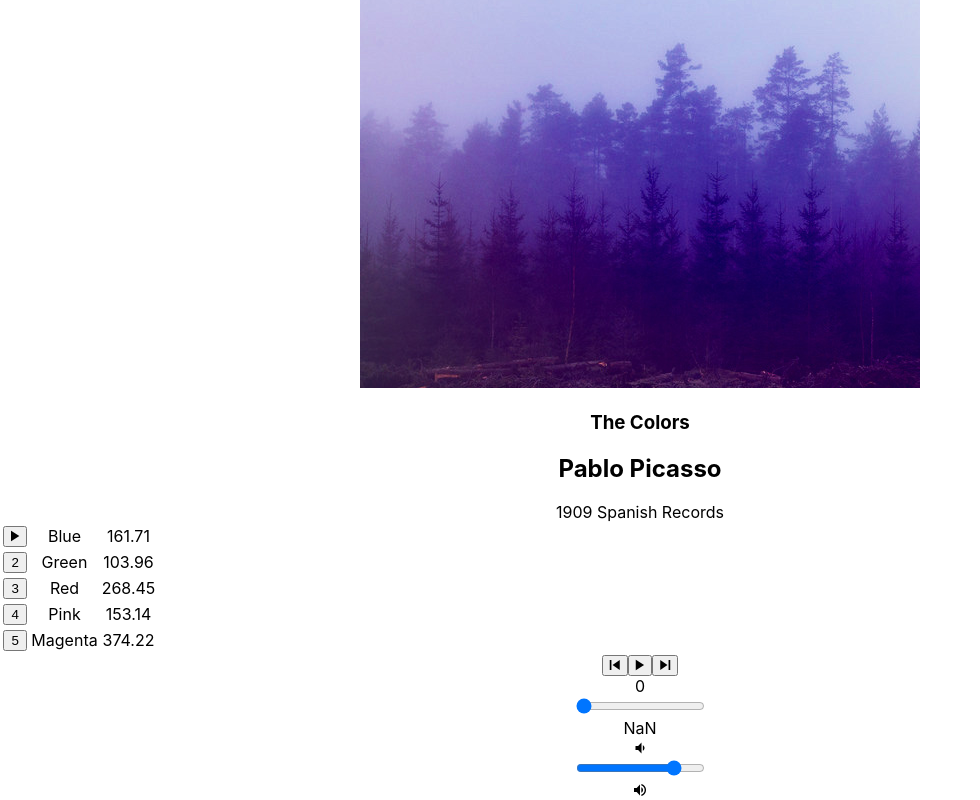
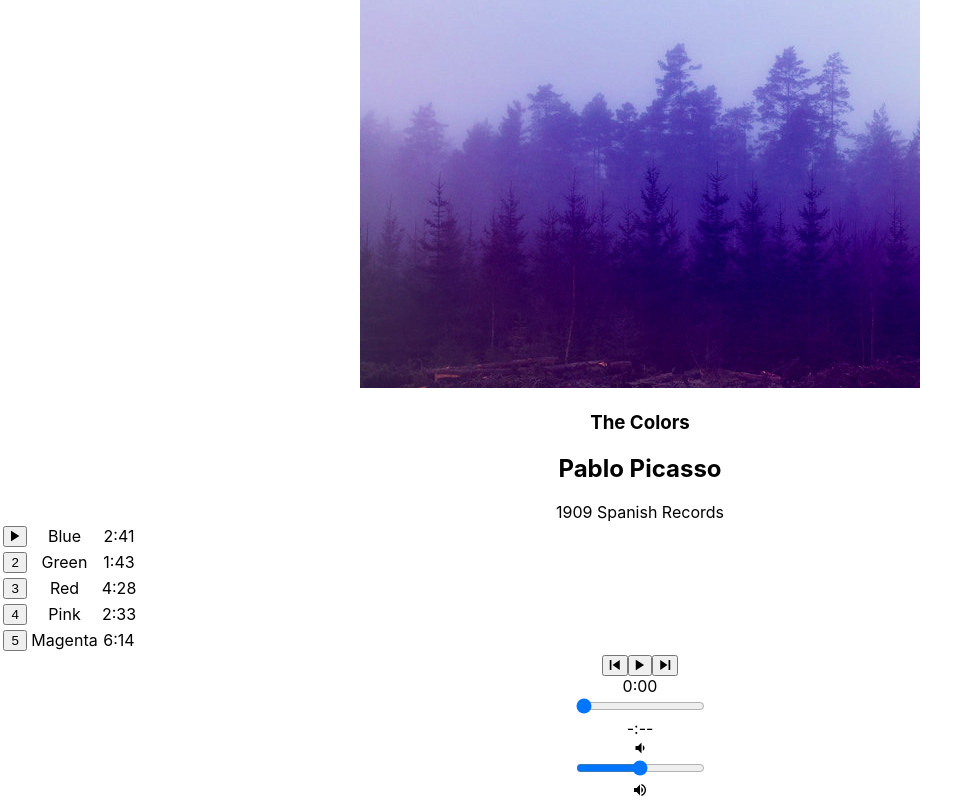
Before and after one commit to pluckyowl/bloc-jams-react, a React (Create React App) app: page /album/the-colors in a window 1280 px wide. Shown: the part 274-1074 px from the top of the page, without its empty margins (0-980 px from the left). Built offline with nearby package versions, Linux system fonts and the light colour scheme.

Commit message:
Assignment 9 Range Inputs: completed

```diff
--- a/src/components/Album.js
+++ b/src/components/Album.js
@@ -17,7 +17,8 @@
        currentTime: 0,
        duration: album.songs[0].duration,
        isPlaying: false,
-       isHovered: false
+       isHovered: false,
+       volume: 0.5
      };
 
      this.audioElement = document.createElement('audio');
@@ -81,7 +82,7 @@
       if (isHoveredSong) {
         if (this.state.currentSong === song) {
           if (this.state.isPlaying) {
-            return <span className = 'ion-md-pause'/>
+            return <span className = 'ion-md-pause'/>;
           } else {
             return <span className = 'ion-md-play'/>;
           }
@@ -114,11 +115,30 @@
         this.play();
       }
 
-      handleTimeChange(e) {
+    handleTimeChange(e) {
        const newTime = this.audioElement.duration * e.target.value;
        this.audioElement.currentTime = newTime;
        this.setState({ currentTime: newTime });
      }
+
+    handleVolumeChange(e) {
+      const newVolume = e.target.value;
+      this.audioElement.volume = newVolume;
+      this.setState({ volume: newVolume });
+    }
+
+    formatTime(time) {
+      const totalSeconds = Math.floor(parseFloat(time));
+      const minutes = Math.floor(totalSeconds / 60);
+      const seconds = totalSeconds - (minutes * 60);
+      if (isNaN(time)) {
+        return "-:--";
+      } else if (seconds < 10) {
+        return minutes + ":" + 0 + seconds;
+      } else {
+        return minutes + ":" + seconds;
+      }
+    }
 
    render() {
      return (
@@ -145,7 +165,7 @@
                  onMouseLeave = {() => this.unHover(song)}>
                  <td><button>{this.songButtons(song, index)}</button></td>
                  <td>{song.title}</td>
-                 <td>{song.duration}</td>
+                 <td>{this.formatTime(song.duration)}</td>
                </tr>
                )
              }
@@ -155,11 +175,14 @@
           isPlaying={this.state.isPlaying}
           currentSong={this.state.currentSong}
           currentTime={this.audioElement.currentTime}
+          volume={this.state.volume}
           duration={this.audioElement.duration}
           handleSongClick={() => this.handleSongClick(this.state.currentSong)}
           handlePrevClick={() => this.handlePrevClick()}
           handleNextClick={() => this.handleNextClick()}
           handleTimeChange={(e) => this.handleTimeChange(e)}
+          handleVolumeChange={(e) => this.handleVolumeChange(e)}
+          formatTime={(time) => this.formatTime(time)}
         />
        </section>
      );
--- a/src/components/PlayerBar.js
+++ b/src/components/PlayerBar.js
@@ -16,7 +16,7 @@
           </button>
         </section>
         <section id="time-control">
-        <div className="current-time">{this.props.currentTime}</div>
+        <div className="current-time">{this.props.formatTime(this.props.currentTime)}</div>
          <input
            type="range"
            className="seek-bar"
@@ -26,11 +26,19 @@
            step="0.01"
            onChange={this.props.handleTimeChange}
          />
-         <div className="total-time">{this.props.duration}</div>
+       <div className="total-time">{this.props.formatTime(this.props.duration)}</div>
         </section>
         <section id="volume-control">
           <div className="icon ion-md-volume-low"></div>
-          <input type="range" className="seek-bar" value="80" />
+          <input
+            type="range"
+            className="seek-bar"
+            value={this.props.volume}
+            max="1"
+            min="0"
+            step="0.01"
+            onChange={this.props.handleVolumeChange}
+          />
           <div className="icon ion-md-volume-high"></div>
         </section>
        </section>
```
